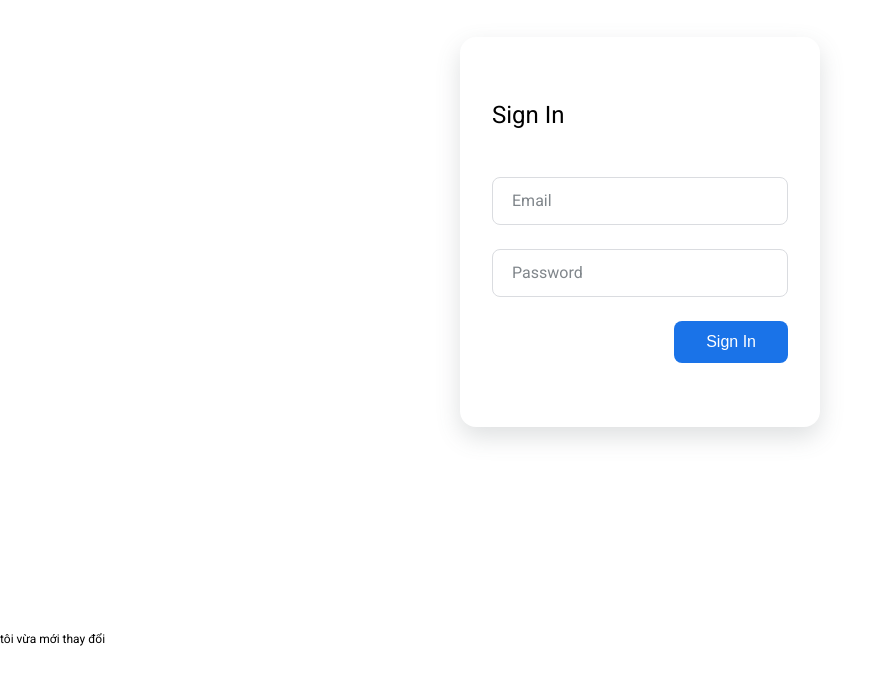
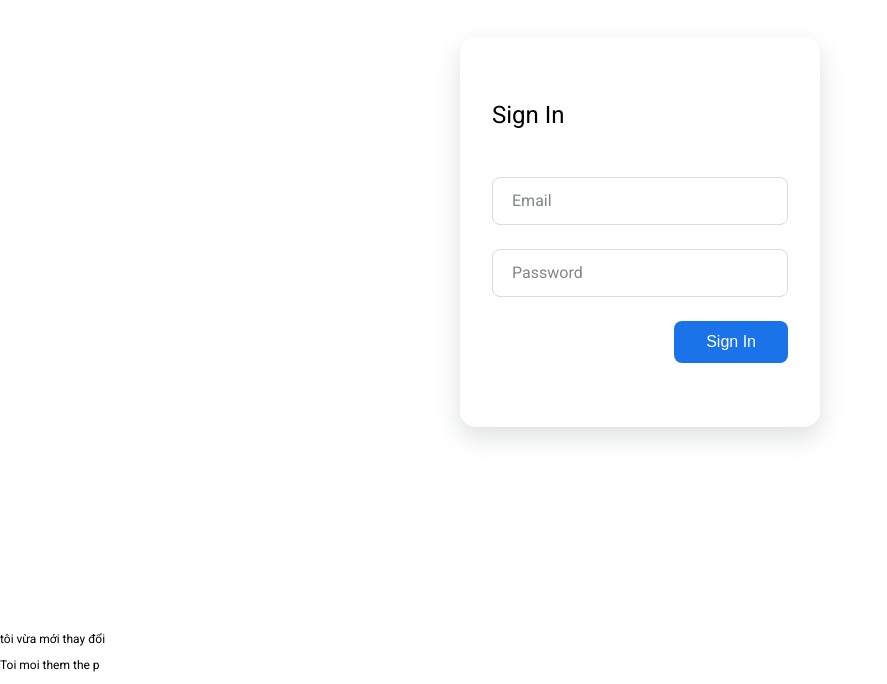
Before and after one commit to Puckazz/loginFormGoogle, a plain HTML site: page index.html in a window 1280 px wide. Shown: the part 168-852 px from the top of the page, without its empty margins (0-887 px from the left). Before the commit the page ends 814 px from the top, so only its background shows below. Drawn offline with Linux system fonts and the light colour scheme.

Commit message:
insert code p

```diff
--- a/index.html
+++ b/index.html
@@ -30,5 +30,6 @@
       </form>
     </div>
     <div>tôi vừa mới thay đổi</div>
+    <p>Toi moi them the p</p>
   </body>
 </html>
```
